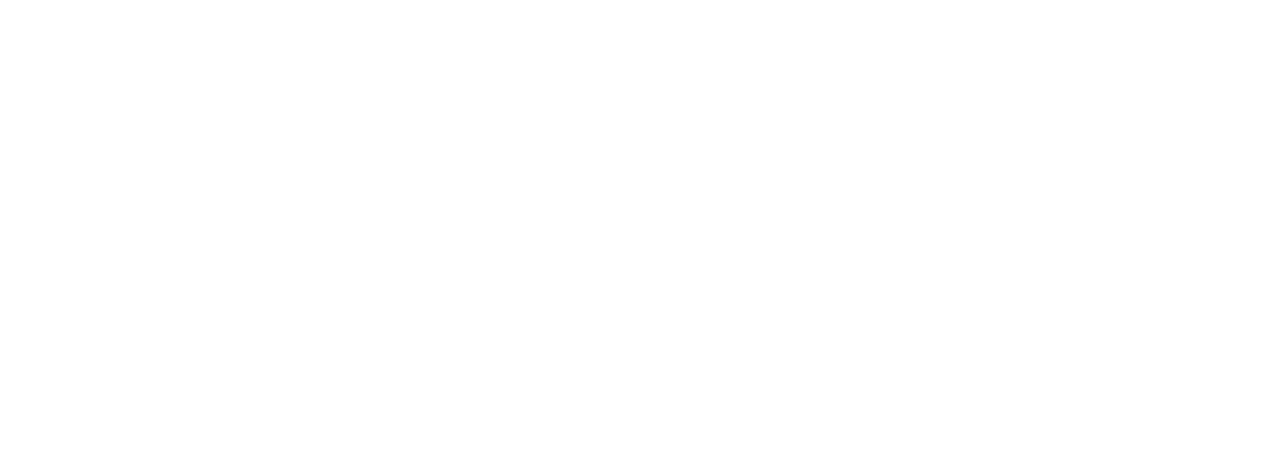
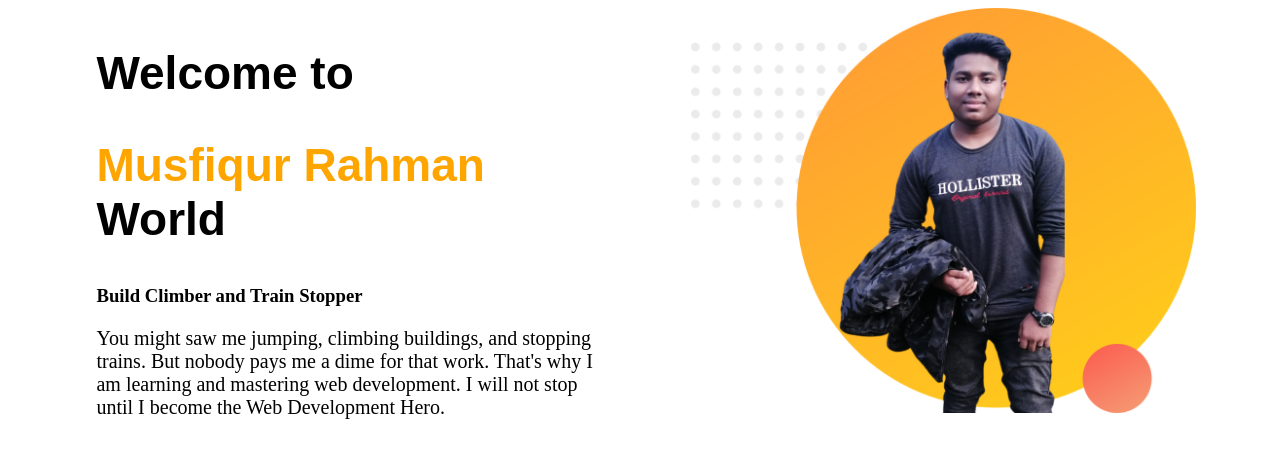
Before and after one commit to musfiqursoft/web-portfolio, a plain HTML site: page index.html in a window 1280 px wide. Drawn offline with Linux system fonts and the light colour scheme.

```diff
--- a/index.html
+++ b/index.html
@@ -1,12 +1,42 @@
 <!DOCTYPE html>
 <html lang="en">
+
 <head>
     <meta charset="UTF-8">
     <meta http-equiv="X-UA-Compatible" content="IE=edge">
     <meta name="viewport" content="width=device-width, initial-scale=1.0">
-    <title>Web Portfoloi</title>
+    <title>Rimon Web developer</title>
+    <link rel="stylesheet" href="style.css">
+    <link rel="preconnect" href="https://fonts.googleapis.com">
+
 </head>
+
+
+
 <body>
+    <section>
+
+        <div class="half-w">
+            <h1>Welcome to</h1>
+            <h1><span class="name">Musfiqur Rahman </span> World</h1>
+            <h3>Build Climber and Train Stopper</h3>
+            <p>You might saw me jumping, climbing buildings, and stopping trains. But nobody pays me a dime for that
+                work. That's why I am learning and mastering web development. I will not stop until I become the Web
+                Development Hero.</p>
+        </div>
+        <div class="half-w">
+            <img src="images/profile1.png" alt="">
+        </div>
+
+    </section>
+
+
+
+
 
 </body>
+
+
+
+
 </html>
--- /dev/null
+++ b/style.css
@@ -0,0 +1,20 @@
+h1 {
+    font-size: 46px;
+    font-family: 'Source Sans Pro', sans-serif;
+}
+
+.name {
+    color: orange;
+}
+.half-w{
+    width: 40%;
+    float: left;
+    margin-left: 5%;
+    padding-left: 2%;
+}
+.half-w img{
+    width: 100%;
+}
+.half-w p{
+    font-size: 20px;
+}
```
Also changed, not shown: images/profile1.png (added).
